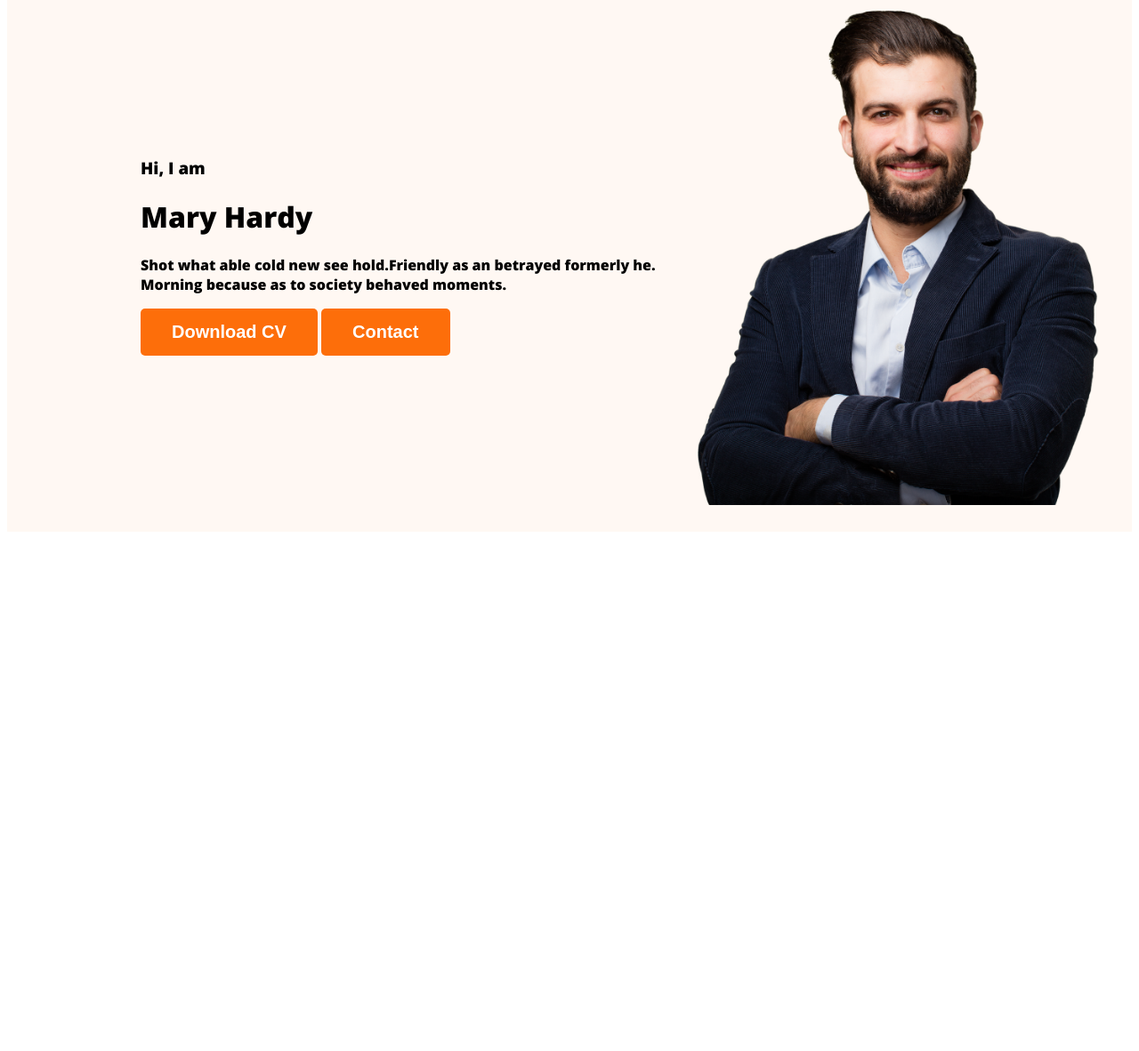
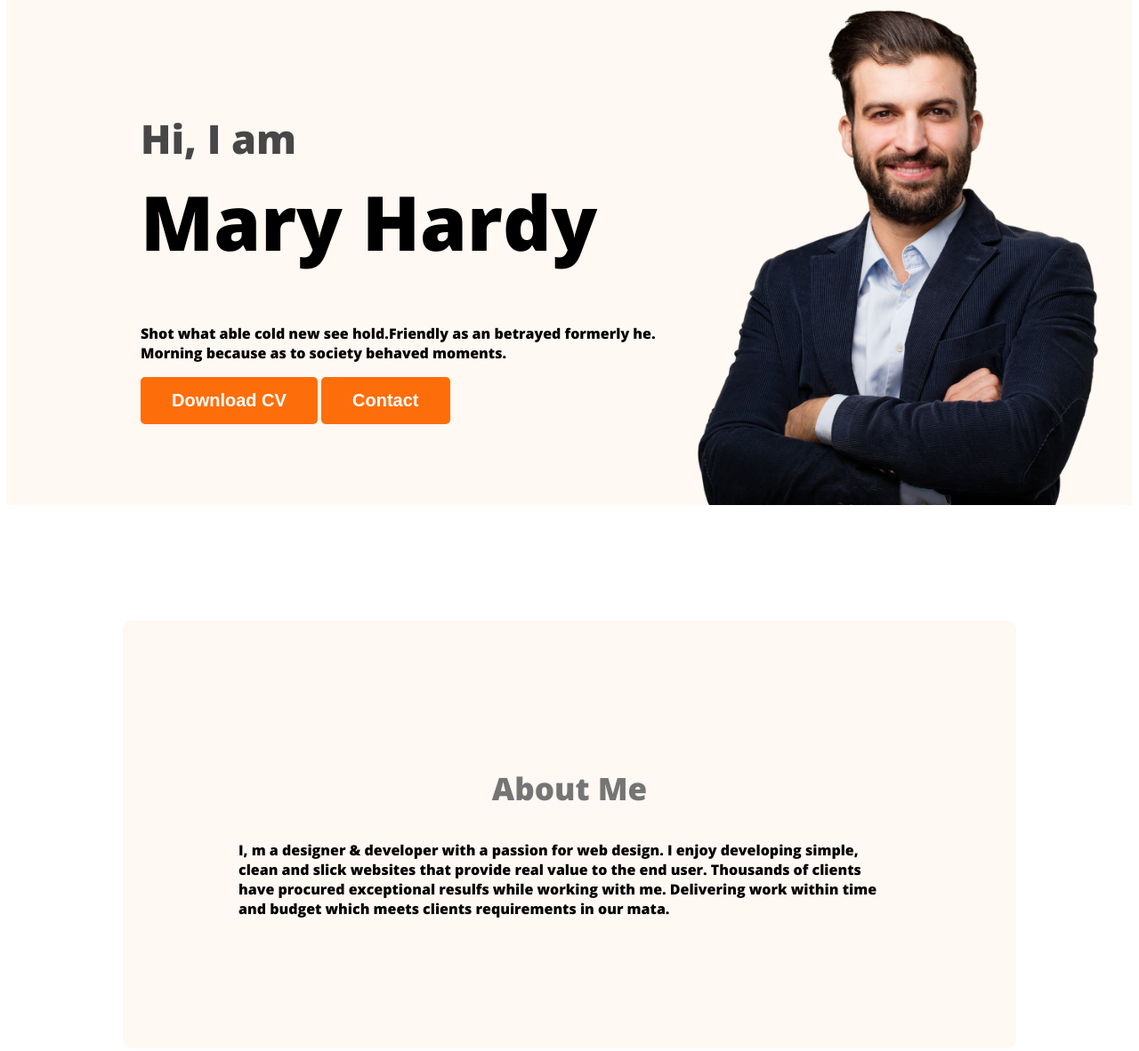
Before and after one commit to MokaromMahbub/portfolio-resources-main, a plain HTML site: page index.html in a window 1280 px wide. Shown: the part 200-1382 px from the top of the page at 89% size. Before the commit the page ends 806 px from the top, so only its background shows below. Drawn offline with nearby package versions, Linux system fonts and the light colour scheme.

Commit message:
fourth added

```diff
--- a/index.html
+++ b/index.html
@@ -34,7 +34,11 @@
         </div>
     </header>
     <main>
+        <section class="about">
+            <h3 class="section-title">About Me</h3>
+            <p class="section-description">I, m a designer & developer with a passion for web design. I enjoy developing simple, clean and slick websites that provide real value to the end user. Thousands of clients have procured exceptional resulfs while working with me. Delivering work within time and budget which meets clients requirements in our mata.</p>
 
+        </section>
     </main>
     <footer>
 
--- a/style/portfolio.css
+++ b/style/portfolio.css
@@ -36,13 +36,39 @@ nav li{
     padding: 15px 35px;
 }
 .header{
-    background-color: #FFF8F3;;
+    background-color: #FFF8F3;
+    border-image: url("../images/header_bg.png");
+    background-repeat: no-repeat;
+    background-position: bottom right;
 }
 .banner{
-    padding: 30px 30px 30px 150px;
+    padding: 30px 30px 0px 150px;
     display: flex;
     align-items: center;
 }
 .banner .profile-pic{
     width: 500px;
 }
+.banner-greeting{
+    font-size: 45px;
+    color: #474747;
+    margin-bottom: 0;
+}
+.banner-title{
+font-size: 85px;
+font-weight: 700;
+margin-top: 5px;
+}
+.section-title{
+    color:  #757575;
+    text-align: center;
+    font-size: 35px;
+    font-weight: 700;
+
+}
+.about{
+    padding: 130px;
+    border-radius: 10px;
+    background: #FFF8F3;
+    margin: 130px;
+}
```
